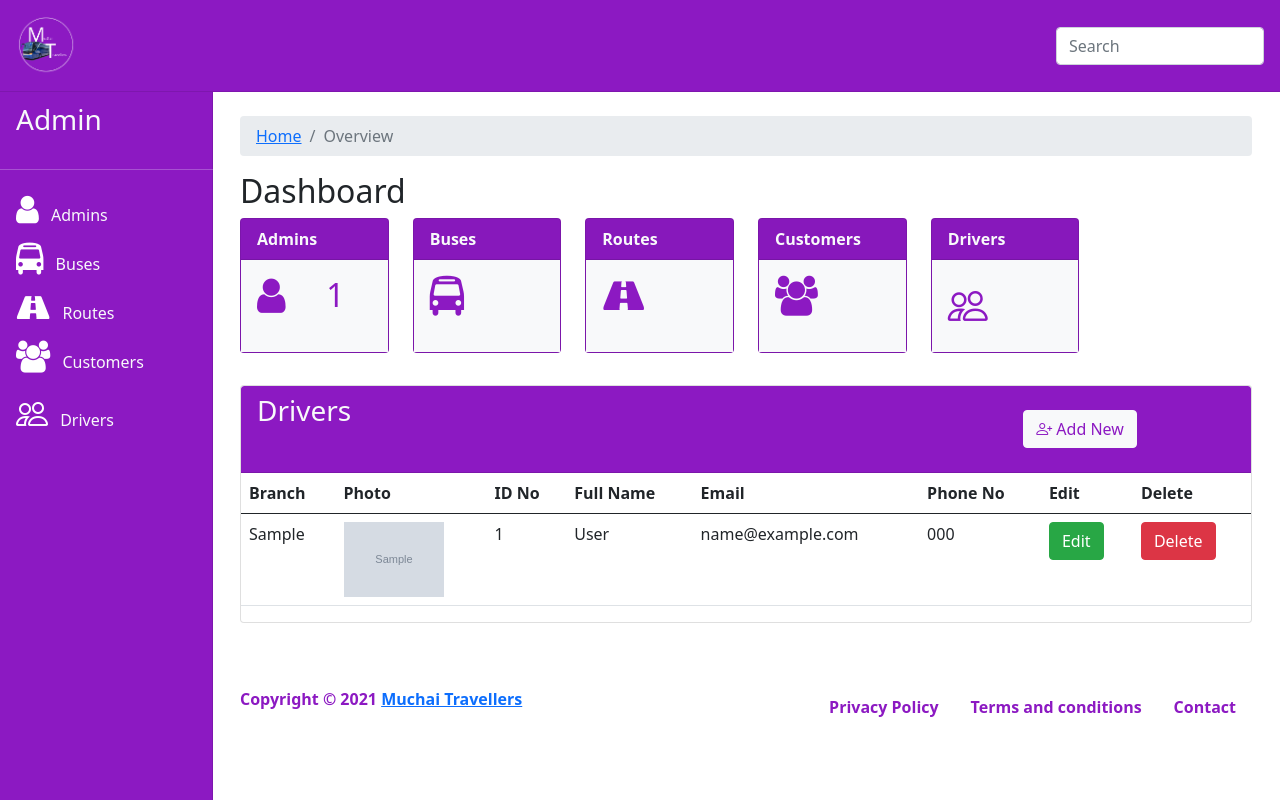
After one commit to giddy22-02/TicketBooking, a PHP site: page /drivers.php in a window 1280 px wide. The commit adds this page. Run offline with PHP 8.4, Linux system fonts and the light colour scheme; tables that the repository leaves empty or names only in its code hold one stand-in row (values such as "Sample post"); grey boxes marked "Sample" are stand-in pictures.

Commit message:
drivers.php

```diff
--- /dev/null
+++ b/super_admin/drivers.php
@@ -0,0 +1,97 @@
+<!--Header Section-->
+<?php
+include ('../actions/connect.php');
+include 'header.php';
+
+?>
+<div class="card my-3 table-responsive">
+    <div class="card-header fw-bold" style="background:#8c19c2;">
+        <div class="row">
+            <div class="col-md-4 text-left text-light">
+                <h3>Drivers</h3>
+            </div>
+            <div class="col-md-4 text-center">
+
+            </div>
+            <div class="col-md-4 text-center">
+                <!-- Modal  For Adding New Candidates-->
+                <form action="actions/add_drivers.php" method="POST" enctype="multipart/form-data" lass="p-3">
+                    <div class="modal fade" id="addnew" tabindex="-1" role="dialog"
+                        aria-labelledby="exampleModalCenterTitle" aria-hidden="true">
+                        <div class="modal-dialog modal-dialog-centered" role="document">
+                            <div class="modal-content">
+                                <div class="modal-header" style="background:#8c19c2; color: white;">
+                                    <h5 class="modal-title" id="exampleModalLongTitle">Add New Drivers</h5>
+                                    <button type="button" class="close" data-dismiss="modal" aria-label="Close">
+                                        <span aria-hidden="true">&times;</span>
+                                    </button>
+                                </div>
+                                <div class="modal-body">
+                                    <div class="mb-3">
+                                        <input type="text" class="form-control w-80 m-auto" name="branch"
+                                            placeholder="Branch" required="required">
+                                    </div>
+                                     <div class="mb-3">
+                                         <input type="file" class="form-control w-80 m-auto" name="photo">
+                                     </div>
+                                    <div class="mb-3">
+                                        <input type="number" class="form-control w-80 m-auto" name="idno"
+                                            placeholder="ID No" required="required" minlength="10" maxlength="10">
+                                    </div>
+                                    <div class="mb-3">
+                                        <input type="text" class="form-control w-80 m-auto" name="fullname"
+                                            placeholder="Full Name" required="required">
+                                    </div>
+                                    <div class="mb-3">
+                                        <input type="email" class="form-control w-80 m-auto" name="email"
+                                            placeholder="Email Address" required="required">
+                                    </div>
+                                    <div class="mb-3">
+                                        <input type="tel" class="form-control w-80 m-auto" name="phone"
+                                            placeholder="Phone No" required="required">
+                                    </div>
+
+                                </div>
+                                <div class="modal-footer" style="background:#8c19c2; color: white;">
+                                    <button type="button" class="btn btn-danger" data-dismiss="modal">Close</button>
+                                    <button type="submit" name="submit" class="btn btn-success">Save changes</button>
+                                </div>
+
+                            </div>
+                        </div>
+                    </div>
+                </form>
+                <!--Add New admins Button-->
+                <!-- Button trigger modal -->
+                <button type="button" class="btn btn-light my-3" data-toggle="modal" data-target="#addnew"
+                    style="color:#8c19c2">
+                    <i class="bi bi-person-plus"></i> Add New
+                </button>
+            </div>
+        </div>
+    </div>
+
+    <table class="table">
+        <thead>
+            <tr>
+                <th scope="col">Branch</th>
+                <th scope="col">Photo</th>
+                <th scope="col">ID No</th>
+                <th scope="col">Full Name</th>
+                <th scope="col">Email</th>
+                <th scope="col">Phone No</th>
+                <th scope="col">Edit</th>
+                <th scope="col">Delete</th>
+            </tr>
+        </thead>
+        <tbody>
+            <?php
+               require_once('partials/i_drivers.php');
+                ?>
+        </tbody>
+    </table>
+</div>
+<!--Footer Section-->
+<?php
+include 'footer.php';
+?>
--- a/super_admin/header.php
+++ b/super_admin/header.php
@@ -81,7 +81,7 @@
                             </a>
                         </li>
                         <li class="nav-item">
-                            <a class="nav-link" href="#">
+                            <a class="nav-link" href="drivers.php">
                                 <i class="bi bi-people" style="font-size: 2rem; color:  white;"></i>
                                 <span class=" text-light ml-2">Drivers</span>
                             </a>
--- /dev/null
+++ b/super_admin/partials/i_drivers.php
@@ -0,0 +1,30 @@
+<!--SQL QUERY START HERE-->
+<?php
+ $sql ="SELECT *FROM drivers
+  ORDER BY id";
+   $query =$con->query($sql);
+   WHILE($row=$query->fetch_assoc())
+   {
+       ?>
+<tr>
+    <td><?php echo $row['branch'];?></td>
+    <td>
+         <img src="<?php echo"uploads/". $row['photo'];?>" width="100px" class="img-circle" alt="image">
+    </td>
+    <td><?php echo $row['idno'];?></td>
+    <td><?php echo $row['fullname'];?></td>
+    <td><?php echo $row['email'];?></td>
+    <td><?php echo $row['phone'];?></td>
+
+    <form action="partials/updatedata.php" Method="POST">
+        <input type="hidden" name="id" value="<?php echo $row['id']?>">
+        <th><input type="submit" name="edit" class="btn btn-success" data-target="#addnew" value="Edit"></th>
+    </form>
+    <form action="partials/delete.php" Method="POST">
+        <input type="hidden" name="id" value="<?php echo $row['id']?>">
+        <th><input type="submit" name="delete" class="btn btn-danger" value="Delete"></th>
+    </form>
+</tr>
+<?php
+                }
+                ?>
```
Also changed, not shown: super_admin/actions/add_drivers.php (added, +34 -0 lines), super_admin/uploads/tres4.png (added).
